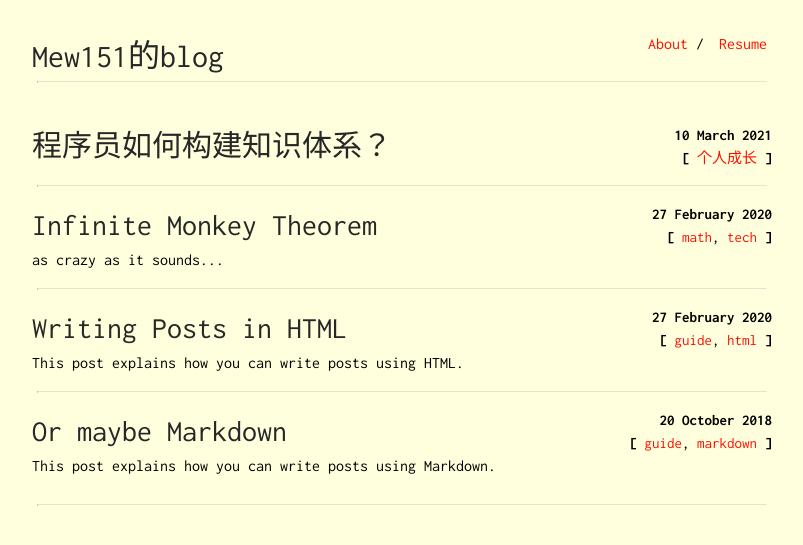
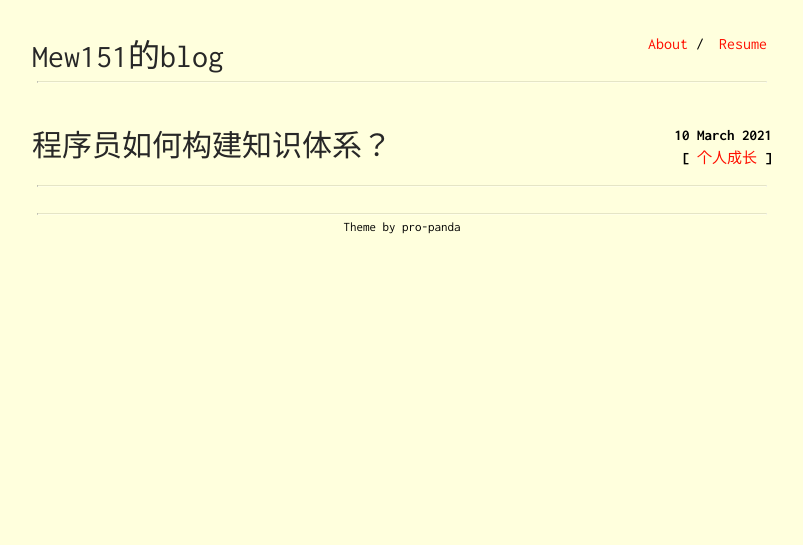
Before and after one commit to dgqypl/dgqypl.github.io, a Jekyll site: the page built from index.html, in a window 1280 px wide. Shown: the top 545 px of the page, without its empty margins (238-1041 px from the left). Built offline with Jekyll 4.4.1, drawn with Linux system fonts in a browser that asks for light colours.

Commit message:
hidden examples

```diff
--- a/_config.yml
+++ b/_config.yml
@@ -6,8 +6,8 @@ url: "https://dgqypl.github.io/"
 baseurl: ""
 
 footer_only_homepage: true
-footer_url: "https://github.com/dgqypl"
-footer_text: ""
+footer_url: "https://github.com/pro-panda"
+footer_text: "Theme by pro-panda"
 
 profile-picture: assets/profile.png
 favicon_location: assets/favicon.ico
--- a/_posts/2020-02-27-html-posts.html
+++ b/_posts/2020-02-27-html-posts.html
@@ -3,6 +3,7 @@ layout: post
 title: Writing Posts in HTML
 subtitle: This post explains how you can write posts using HTML.
 tags: [guide, html]
+private: true
 ---
 
 This post has been written in HTML. I'm too lazy to add content to it, but feel free to <a href="https://github.com/pro-panda/parchment">raise a PR</a> ;-)
```
Also changed, not shown: _posts/2018-10-20-markdown-posts.md (+1 -0 lines), _posts/2020-02-27-infinite-monkey-therom.md (+1 -0 lines).
